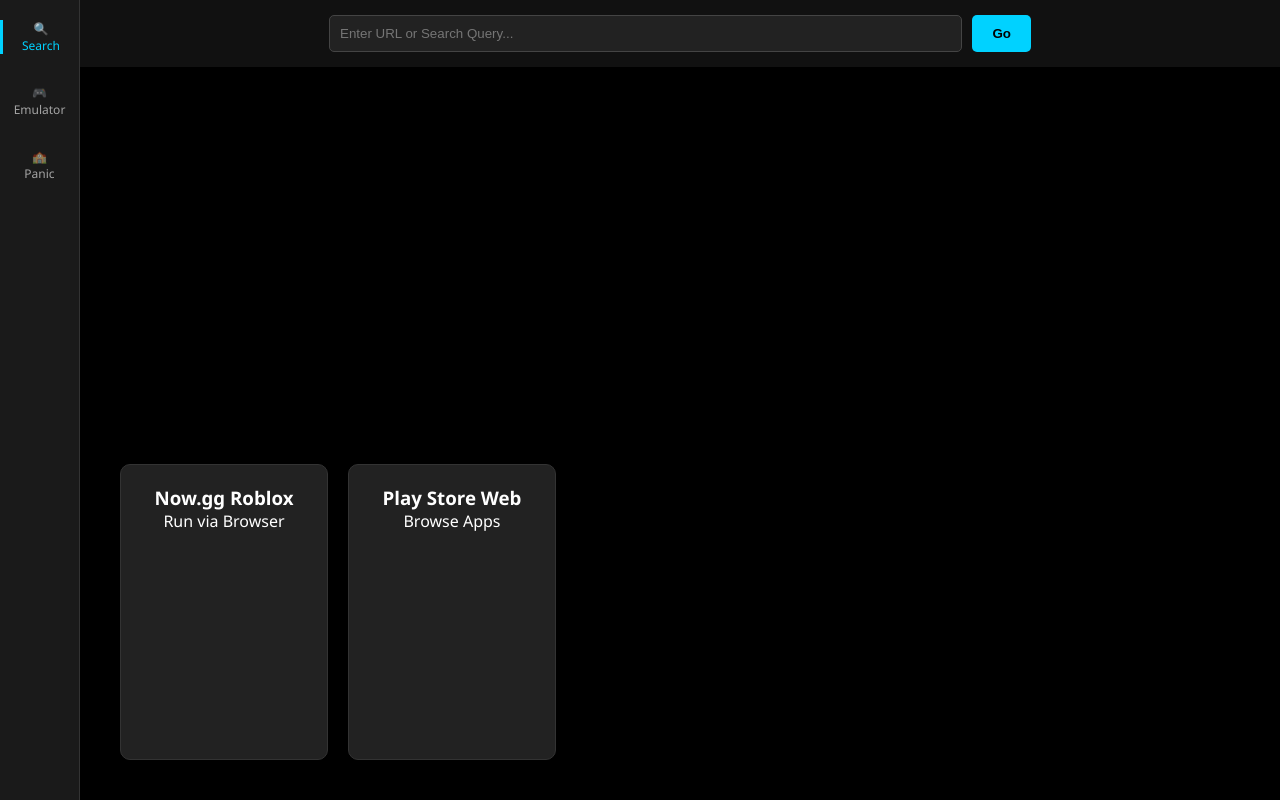
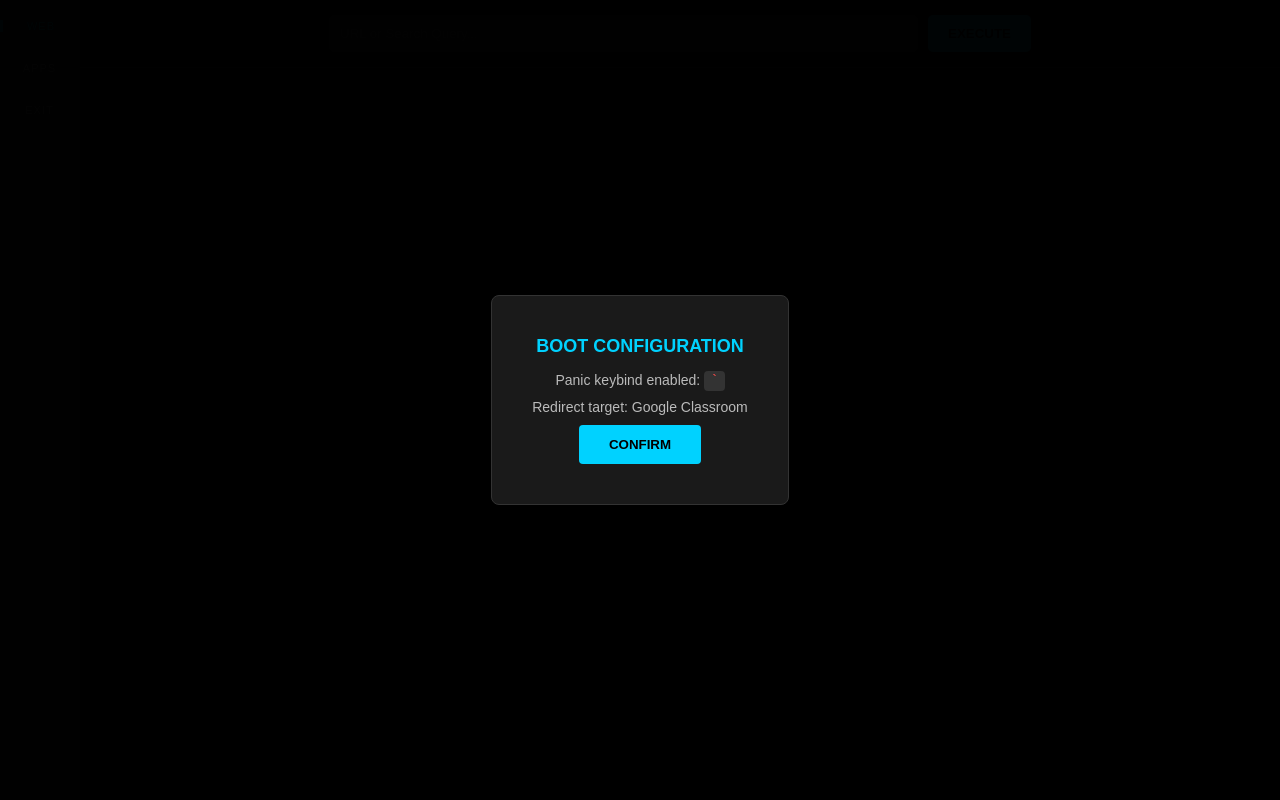
Before and after one commit to YovaniRod/Surplas, a plain HTML site: page index.html in a window 1280 px wide. Drawn offline with Linux system fonts and the light colour scheme.

Commit message:
Update index.html

```diff
--- a/index.html
+++ b/index.html
@@ -6,46 +6,60 @@
     <title>Dashboard</title>
     <style>
         * { box-sizing: border-box; margin: 0; padding: 0; }
-        body { font-family: 'Segoe UI', Tahoma, Geneva, Verdana, sans-serif; background: #0f0f0f; color: white; display: flex; height: 100vh; overflow: hidden; }
+        body { font-family: sans-serif; background: #0f0f0f; color: white; display: flex; height: 100vh; overflow: hidden; }
 
-        /* Sidebar Navigation */
-        .sidebar { width: 80px; background: #1a1a1a; display: flex; flex-direction: column; align-items: center; padding-top: 20px; border-right: 1px solid #333; }
-        .nav-item { margin-bottom: 30px; cursor: pointer; opacity: 0.6; transition: 0.3s; font-size: 12px; text-align: center; }
+        .sidebar { width: 80px; background: #1a1a1a; display: flex; flex-direction: column; align-items: center; padding-top: 20px; border-right: 1px solid #333; z-index: 10; }
+        .nav-item { margin-bottom: 30px; cursor: pointer; opacity: 0.6; transition: 0.3s; font-size: 11px; text-align: center; text-transform: uppercase; letter-spacing: 1px; }
         .nav-item:hover { opacity: 1; color: #00d2ff; }
         .nav-item.active { opacity: 1; color: #00d2ff; border-left: 3px solid #00d2ff; width: 100%; }
 
-        /* Main Content Area */
-        .main { flex-grow: 1; display: flex; flex-direction: column; }
+        .main { flex-grow: 1; display: flex; flex-direction: column; position: relative; }
+        .header { padding: 15px; background: #111; display: flex; justify-content: center; border-bottom: 1px solid #333; }
+        .search-box { width: 60%; display: flex; gap: 10px; }
+        input { flex-grow: 1; padding: 10px; border-radius: 5px; border: 1px solid #444; background: #222; color: white; outline: none; }
+        input:focus { border-color: #00d2ff; }
+        button.go-btn { padding: 10px 20px; background: #00d2ff; border: none; border-radius: 5px; cursor: pointer; font-weight: bold; color: #000; }
 
-        /* Search Bar Area */
-        .header { padding: 15px; background: #111; display: flex; justify-content: center; }
-        .search-box { width: 60%; display: flex; gap: 10px; }
-        input { flex-grow: 1; padding: 10px; border-radius: 5px; border: 1px solid #444; background: #222; color: white; }
-        button { padding: 10px 20px; background: #00d2ff; border: none; border-radius: 5px; cursor: pointer; font-weight: bold; }
+        .content-frame { flex-grow: 1; width: 100%; border: none; background: #000; }
+        .hidden { display: none !important; }
 
-        /* Content Frames */
-        .content-frame { flex-grow: 1; width: 100%; border: none; background: #000; }
-        .hidden { display: none; }
+        #emulator-view { padding: 40px; display: grid; grid-template-columns: repeat(auto-fill, minmax(200px, 1fr)); gap: 20px; overflow-y: auto; }
+        .card { background: #222; padding: 20px; border-radius: 10px; text-align: center; border: 1px solid #333; cursor: pointer; transition: 0.2s; }
+        .card:hover { border-color: #00d2ff; background: #2a2a2a; transform: translateY(-3px); }
 
-        /* Emulator Grid */
-        #emulator-view { padding: 40px; display: grid; grid-template-columns: repeat(auto-fill, minmax(200px, 1fr)); gap: 20px; }
-        .card { background: #222; padding: 20px; border-radius: 10px; text-align: center; border: 1px solid #333; cursor: pointer; }
-        .card:hover { border-color: #00d2ff; background: #2a2a2a; }
+        #welcome-modal { position: fixed; top: 0; left: 0; width: 100%; height: 100%; background: rgba(0, 0, 0, 0.98); display: flex; justify-content: center; align-items: center; z-index: 10000; }
+        .modal-content { background: #1a1a1a; padding: 40px; border-radius: 8px; border: 1px solid #333; text-align: center; max-width: 450px; }
+        .modal-content h2 { margin-bottom: 15px; font-size: 18px; color: #00d2ff; }
+        .modal-content p { margin-bottom: 10px; font-size: 14px; color: #bbb; }
+        .key { color: #ff4b4b; background: #333; padding: 2px 6px; border-radius: 4px; font-family: monospace; }
+        #timer { font-size: 32px; margin: 20px 0; color: #00d2ff; }
+        #close-modal { padding: 12px 30px; background: #333; color: #666; border: none; border-radius: 4px; cursor: not-allowed; font-weight: bold; }
+        #close-modal.ready { background: #00d2ff; color: #000; cursor: pointer; }
     </style>
 </head>
 <body>
 
+    <div id="welcome-modal">
+        <div class="modal-content">
+            <h2>BOOT CONFIGURATION</h2>
+            <p>Panic keybind enabled: <span class="key">`</span></p>
+            <p>Redirect target: Google Classroom</p>
+            <div id="timer">3</div>
+            <button id="close-modal" disabled onclick="closeModal()">LOCKED</button>
+        </div>
+    </div>
+
     <div class="sidebar">
-        <div class="nav-item active" onclick="showTab('search')">🔍<br>Search</div>
-        <div class="nav-item" onclick="showTab('emulator')">🎮<br>Emulator</div>
-        <div class="nav-item" onclick="window.location.href='https://classroom.google.com'">🏫<br>Panic</div>
+        <div class="nav-item active" id="nav-search" onclick="showTab('search')">WEB</div>
+        <div class="nav-item" id="nav-emu" onclick="showTab('emulator')">APPS</div>
+        <div class="nav-item" onclick="panic()">EXIT</div>
     </div>
 
     <div class="main">
         <div class="header" id="search-header">
             <div class="search-box">
-                <input type="text" id="urlInput" placeholder="Enter URL or Search Query...">
-                <button onclick="launchProxy()">Go</button>
+                <input type="text" id="urlInput" placeholder="URL or Search Query..." onkeydown="if(event.key==='Enter') launchProxy()">
+                <button class="go-btn" onclick="launchProxy()">EXECUTE</button>
             </div>
         </div>
 
@@ -53,17 +67,38 @@
 
         <div id="emulator-view" class="content-frame hidden">
             <div class="card" onclick="launchEmulator('https://now.gg/apps/roblox/2310/roblox.html')">
-                <h3>Now.gg Roblox</h3>
-                <p>Run via Browser</p>
+                <h3>Cloud Player</h3>
+                <p>Instance 1</p>
             </div>
-            <div class="card" onclick="launchEmulator('https://google.com/search?q=play+store+web')">
-                <h3>Play Store Web</h3>
-                <p>Browse Apps</p>
+            <div class="card" onclick="launchEmulator('https://www.google.com/search?q=play+store')">
+                <h3>Play Store</h3>
+                <p>Web Interface</p>
             </div>
         </div>
     </div>
 
     <script>
+        let timeLeft = 3;
+        const timerDisplay = document.getElementById('timer');
+        const closeBtn = document.getElementById('close-modal');
+
+        const countdown = setInterval(() => {
+            timeLeft--;
+            if (timeLeft > 0) {
+                timerDisplay.innerText = timeLeft;
+            } else {
+                clearInterval(countdown);
+                timerDisplay.style.display = 'none';
+                closeBtn.innerText = "CONFIRM";
+                closeBtn.disabled = false;
+                closeBtn.classList.add('ready');
+            }
+        }, 1000);
+
+        function closeModal() {
+            document.getElementById('welcome-modal').style.display = 'none';
+        }
+
         function showTab(tab) {
             const browser = document.getElementById('browser-frame');
             const emulator = document.getElementById('emulator-view');
@@ -72,10 +107,12 @@
             document.querySelectorAll('.nav-item').forEach(i => i.classList.remove('active'));
 
             if (tab === 'search') {
+                document.getElementById('nav-search').classList.add('active');
                 browser.classList.remove('hidden');
                 emulator.classList.add('hidden');
                 header.classList.remove('hidden');
             } else {
+                document.getElementById('nav-emu').classList.add('active');
                 browser.classList.add('hidden');
                 emulator.classList.remove('hidden');
                 header.classList.add('hidden');
@@ -85,20 +122,32 @@
         function launchProxy() {
             const input = document.getElementById('urlInput').value;
             const frame = document.getElementById('browser-frame');
+            if (!input) return;
 
-            // Basic logic: if it doesn't start with http, search it on Bing/Google
             let url = input;
-            if (!input.startsWith('http')) {
+            if (!input.includes('.') || input.includes(' ')) {
                 url = 'https://www.bing.com/search?q=' + encodeURIComponent(input);
+            } else if (!input.startsWith('http')) {
+                url = 'https://' + input;
             }
+
             frame.src = url;
+            showTab('search');
         }
 
         function launchEmulator(url) {
             const frame = document.getElementById('browser-frame');
+            frame.src = url;
             showTab('search');
-            frame.src = url;
         }
+
+        function panic() {
+            window.location.href = 'https://classroom.google.com';
+        }
+
+        document.addEventListener('keydown', function(e) {
+            if (e.key === '`') panic();
+        });
     </script>
 </body>
 </html>
```
